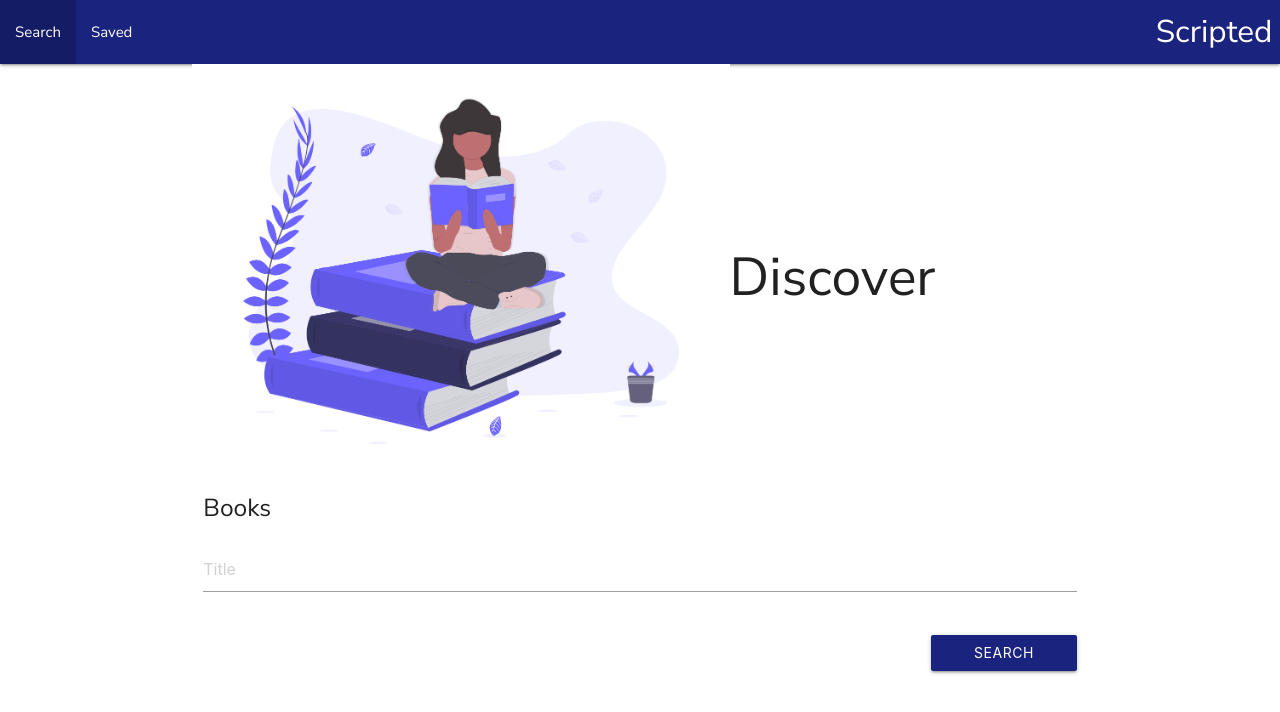
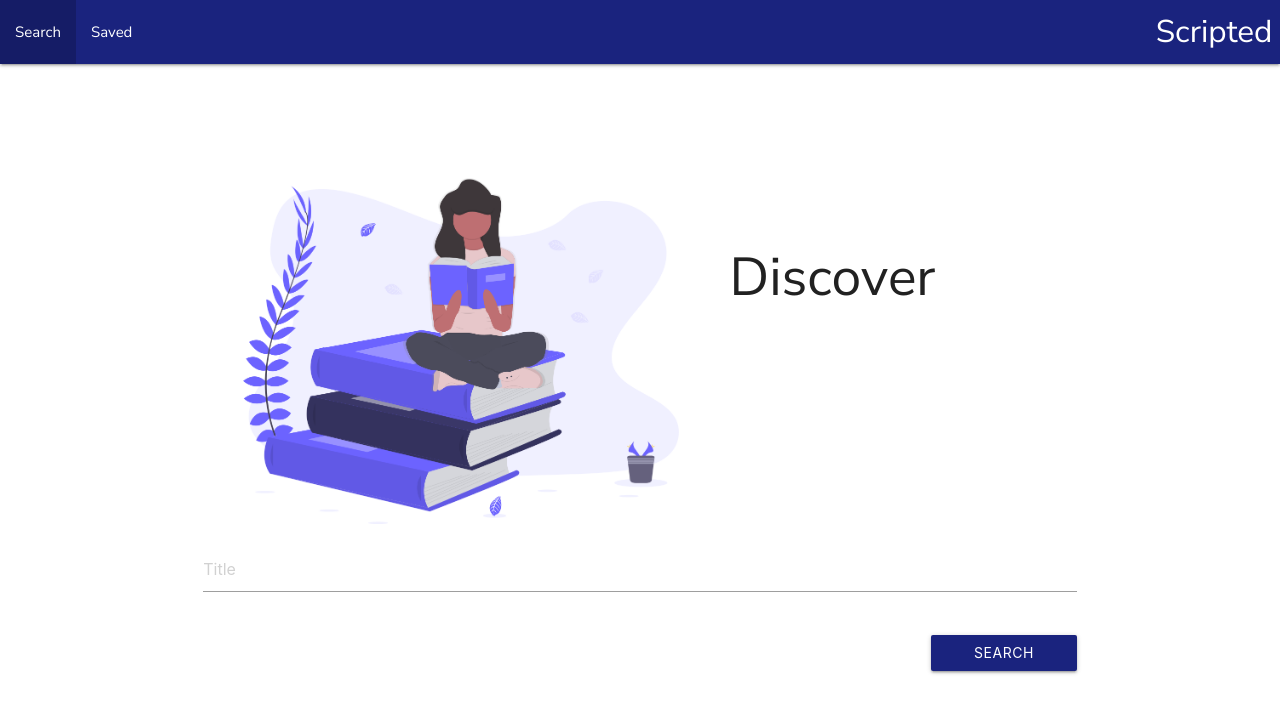
Before and after one commit to saltamay/UofT_Bootcamp_GoogleBooksSearch, a React (Create React App) app in the folder client/: page / in a window 1280 px wide. Shown: the top 712 px of the page. Built offline with nearby package versions, Linux system fonts and the light colour scheme; the HTML template or start-up script is replaced by a standard one.

Commit message:
style: Add top css property to position to hero picture on search

```diff
--- a/client/src/index.css
+++ b/client/src/index.css
@@ -8,6 +8,7 @@ body {
 }
 
 .input-field input[type='text']:focus {
+  background-color: #fff;
   border-bottom: 1px solid #000 !important;
   box-shadow: 0 1px 0 0 #000 !important;
 }
--- a/client/src/pages/Search.js
+++ b/client/src/pages/Search.js
@@ -23,7 +23,8 @@ function Search() {
             src={bookLover}
             style={{
               position: !searching ? 'relative' : 'absolute',
-              width: '60%'
+              width: '60%',
+              top: '80px'
             }}
           />
           <h2>Discover</h2>
```
